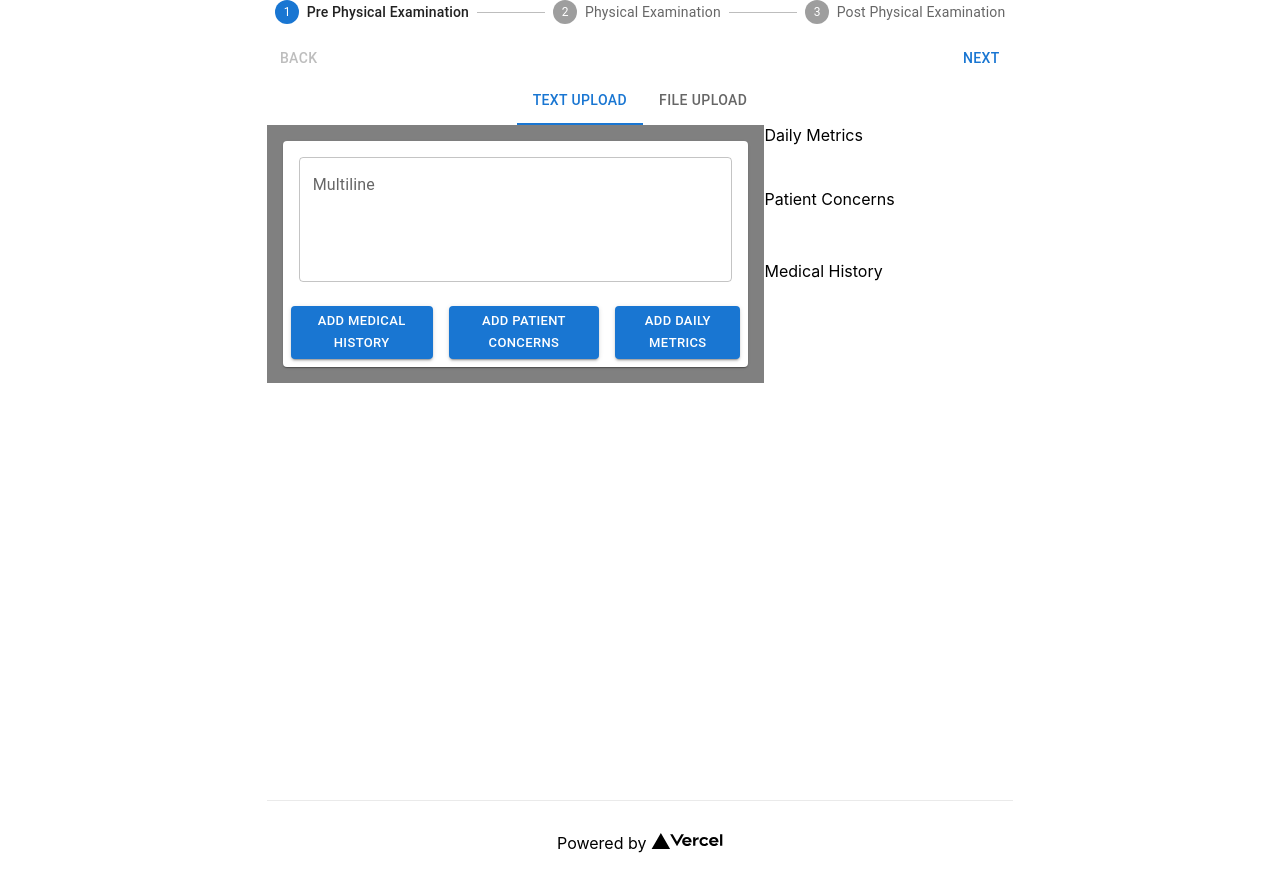
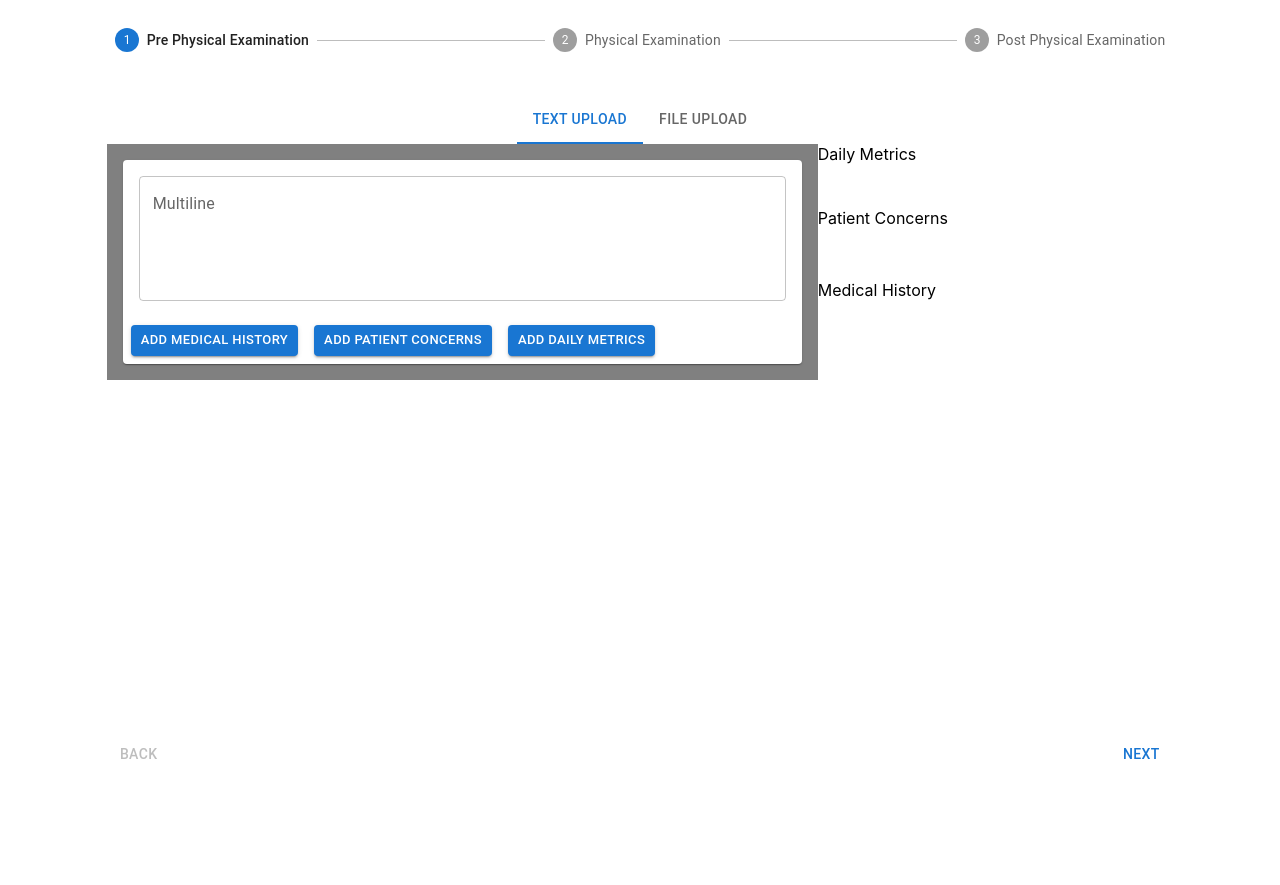
Before and after one commit to diboy2/vpe-frontend, a Next.js app: page / in a window 1280 px wide. After the commit the page ends 800 px from the top, so only its background shows below. Built offline with nearby package versions, Linux system fonts and the light colour scheme.

Commit message:
Saved stuff

```diff
--- a/components/post-physical-exam/index.jsx
+++ b/components/post-physical-exam/index.jsx
@@ -1,4 +1,5 @@
 import * as React from 'react';
+import CircularProgress from '@mui/material/CircularProgress';
 import Grid from '@mui/material/Grid';
 import Table from '@mui/material/Table';
 import TableBody from '@mui/material/TableBody';
@@ -17,9 +18,31 @@ const rows = [
   createData('stressful', 'PROBLEM', 0.40164223313331604)
 ];
 const PostPhysicalExamination = () => {
+    const [isLoading, setIsLoading] = React.useState(true);
+    const [entityMentions, setEntityMentions] = React.useState([]);
+    const [entities, setEntities] = React.useState([]);
 
+    React.useEffect(() => {
+        const getExaminationSummary = async () => {
+            setIsLoading(true)
+            const response = await fetch("/api/get/physical-examination-summary",{
+                method: "POST"
+            });
+            if(response.ok) {
+                const responseJSON = await response.json();
+                setEntities(responseJSON.entities);
+                setEntityMentions(responseJSON.entityMentions);
+            }
+            setIsLoading(false);
+
+        };
+        getExaminationSummary();
+    },[]);
     return (
-        <Grid container display="flex" height="100%">
+        <Grid container display="flex" height="100%" justifyContent="center" alignItems="center" >
+            {
+                isLoading ?
+                <CircularProgress /> :
                 <TableContainer>
                     <Table sx={{ minWidth: 650 }} aria-label="simple table">
                         <TableHead>
@@ -30,21 +53,23 @@ const PostPhysicalExamination = () => {
                         </TableRow>
                         </TableHead>
                         <TableBody>
-                    {rows.map((row) => (
+                        {entityMentions.map((row) => (
                             <TableRow
-                        key={row.name}
+                            key={row.textContent}
                             sx={{ '&:last-child td, &:last-child th': { border: 0 } }}
                             >
                             <TableCell component="th" scope="row">
                                 {row.textContent}
                             </TableCell>
-                        <TableCell align="right">{row.medicalKnowledgeCategory}</TableCell>
+                            <TableCell align="right">{row.type}</TableCell>
                             <TableCell align="right">{row.confidence}</TableCell>
                             </TableRow>
                         ))}
                         </TableBody>
                     </Table>
                 </TableContainer>
+            }
+
         </Grid>
     )
 };
--- a/pages/index.js
+++ b/pages/index.js
@@ -40,7 +40,7 @@ export default function Home() {
 
   return (
     <Grid container className={styles.container} justifyContent="center">
-      <Grid item xs={7}>
+      <Grid item xs={10}>
         <Head>
           <title>Physical Examination Flow</title>
           <meta name="description" content="Generated by create next app" />
@@ -48,7 +48,7 @@ export default function Home() {
         </Head>
 
         <main className={styles.main}>
-          <Stepper activeStep={activeStep} sx={{ width: '100%' }}>
+          <Stepper activeStep={activeStep} sx={{ width: '100%', height:"10%" }}>
             {steps.map((label, index) => {
               const stepProps = {};
               const labelProps = {};
@@ -62,7 +62,12 @@ export default function Home() {
               );
             })}
           </Stepper>
-          <Box sx={{ height:'100%' }}>
+          <Box  sx={{ display: 'flex', flexDirection: 'row', pt: 2, overflow: "auto", height: "80%" }} >
+            { activeStep === 0 && <PrePhysicalExamination/>}
+            { activeStep === 1 && <PhysicalExamination />}
+            { activeStep === 2 && <PostPhysicalExamination />}
+          </Box>
+          <Box sx={{ height:"10%" }}>
             <Box sx={{ display: 'flex', flexDirection: 'row', pt: 2 }}>
                 <Button
                     color="inherit"
@@ -78,25 +83,8 @@ export default function Home() {
                     {activeStep === steps.length - 1 ? 'Finish' : 'Next'}
                 </Button>
               </Box>
-
-
           </Box>
-          { activeStep === 0 && <PrePhysicalExamination/>}
-          { activeStep === 1 && <PhysicalExamination />}
-          { activeStep === 2 && <PostPhysicalExamination />}
         </main>
-        <footer className={styles.footer}>
-          <a
-            href="https://vercel.com?utm_source=create-next-app&utm_medium=default-template&utm_campaign=create-next-app"
-            target="_blank"
-            rel="noopener noreferrer"
-          >
-            Powered by{' '}
-            <span className={styles.logo}>
-              <Image src="/vercel.svg" alt="Vercel Logo" width={72} height={16} />
-            </span>
-          </a>
-        </footer>
       </Grid>
     </Grid>
   );
--- a/styles/Home.module.css
+++ b/styles/Home.module.css
@@ -1,18 +1,9 @@
 .container {
-  min-height: 100vh;
+  height: 100vh;
 }
 
 .main {
   display: flex;
   flex-direction: column;
-  min-height: 100%;
+  height: 100%;
 }
-
-.footer {
-  display: flex;
-  flex: 1;
-  padding: 2rem 0;
-  border-top: 1px solid #eaeaea;
-  justify-content: center;
-  align-items: center;
-}
```
Also changed, not shown: pages/api/get/physical-examination-summary.js (renamed from pages/api/upload/patient-concerns.js, +4 -4 lines). Lines whose indentation alone changed are shown as unchanged.
